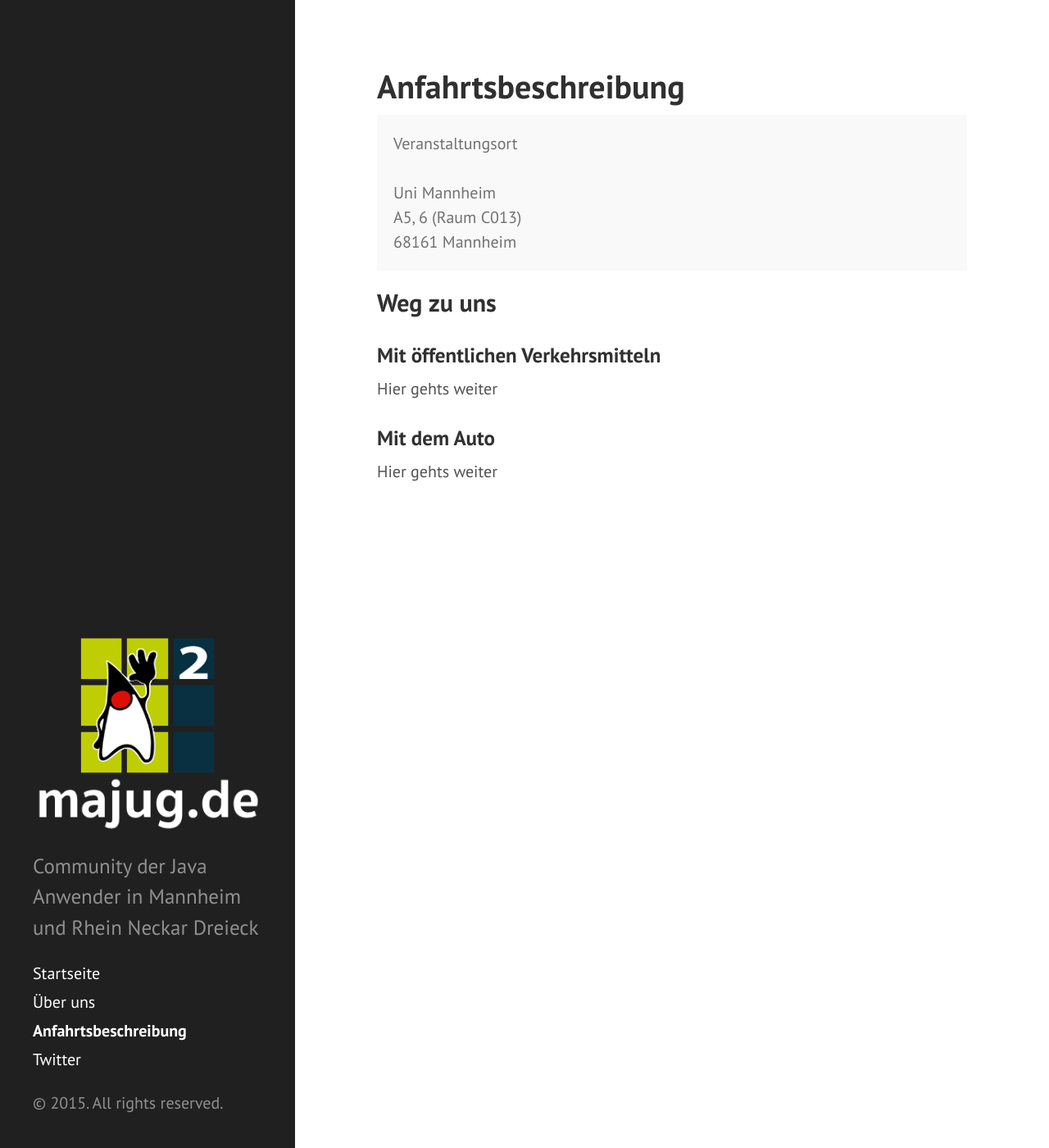
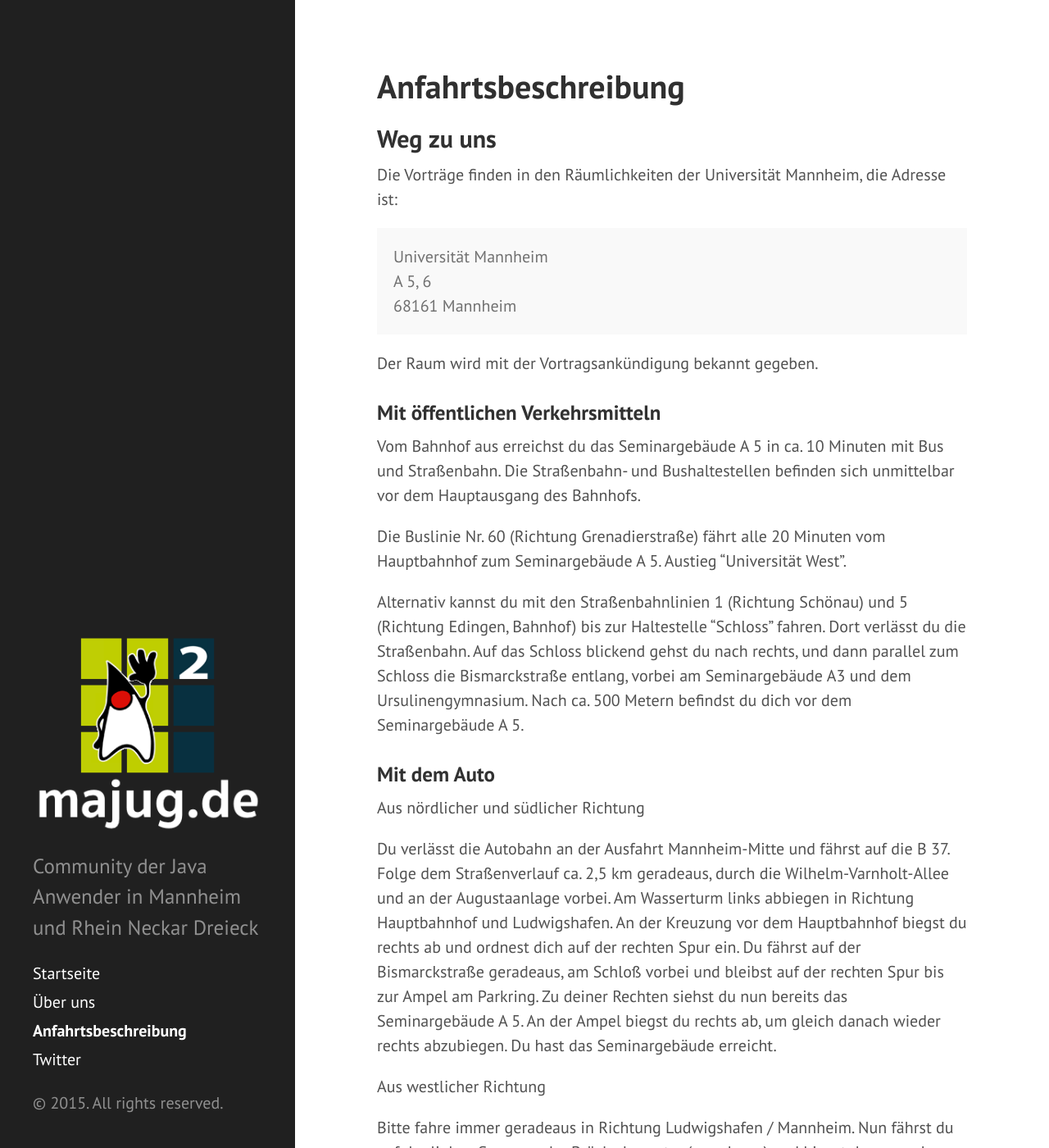
Before and after one commit to majug/majug.github.io, a Jekyll site: the page built from getting-there.md, in a window 1280 px wide and 1400 px high. Shown: the whole window at 82% size. Built offline with Jekyll 4.4.1, drawn with Linux system fonts in a browser that asks for light colours; Markdown is read by kramdown in place of the engine named in the settings; some of the changed text lies outside the part shown.

Commit message:
getting there

```diff
--- a/getting-there.md
+++ b/getting-there.md
@@ -3,20 +3,32 @@ layout: page
 title: Anfahrtsbeschreibung
 ---
 
+## Weg zu uns
+
+Die Vorträge finden in den Räumlichkeiten der Universität Mannheim, die Adresse ist:
+
 <p class="message">
-  Veranstaltungsort<br />
-  <br />
-  Uni Mannheim<br />
-  A5, 6 (Raum C013)<br />
+  Universität Mannheim<br />
+  A 5, 6<br />
   68161 Mannheim<br />
 </p>
 
-## Weg zu uns
+Der Raum wird mit der Vortragsankündigung bekannt gegeben.
 
 ### Mit öffentlichen Verkehrsmitteln
 
-Hier gehts weiter
+Vom Bahnhof aus erreichst du das Seminargebäude A 5 in ca. 10 Minuten mit Bus und Straßenbahn. Die Straßenbahn- und Bushaltestellen befinden sich unmittelbar vor dem Hauptausgang des Bahnhofs.
+
+Die Buslinie Nr. 60 (Richtung Grenadierstraße) fährt alle 20 Minuten vom Hauptbahnhof zum Seminargebäude A 5. Austieg "Universität West".
+
+Alternativ kannst du mit den Straßenbahnlinien 1 (Richtung Schönau) und 5 (Richtung Edingen, Bahnhof) bis zur Haltestelle "Schloss" fahren. Dort verlässt du die Straßenbahn. Auf das Schloss blickend gehst du nach rechts, und dann parallel zum Schloss die Bismarckstraße entlang, vorbei am Seminargebäude A3 und dem Ursulinengymnasium. Nach ca. 500 Metern befindst du dich vor dem Seminargebäude A 5.
 
 ### Mit dem Auto
 
-Hier gehts weiter
+Aus nördlicher und südlicher Richtung
+
+Du verlässt die Autobahn an der Ausfahrt Mannheim-Mitte und fährst auf die B 37. Folge dem Straßenverlauf ca. 2,5 km geradeaus, durch die Wilhelm-Varnholt-Allee und an der Augustaanlage vorbei. Am Wasserturm links abbiegen in Richtung Hauptbahnhof und Ludwigshafen. An der Kreuzung vor dem Hauptbahnhof biegst du rechts ab und ordnest dich auf der rechten Spur ein. Du fährst auf der Bismarckstraße geradeaus, am Schloß vorbei und bleibst auf der rechten Spur bis zur Ampel am Parkring. Zu deiner Rechten siehst du nun bereits das Seminargebäude A 5. An der Ampel biegst du rechts ab, um gleich danach wieder rechts abzubiegen. Du hast das Seminargebäude erreicht.
+
+Aus westlicher Richtung
+
+Bitte fahre immer geradeaus in Richtung Ludwigshafen / Mannheim. Nun fährst du auf der linken Spur von der Brücke herunter (geradeaus) und biegst dann vor der Kreuzung mit der Ampel die Letztmögliche links ab. Anschließend hast du das Seminargebäude erreicht.
```
